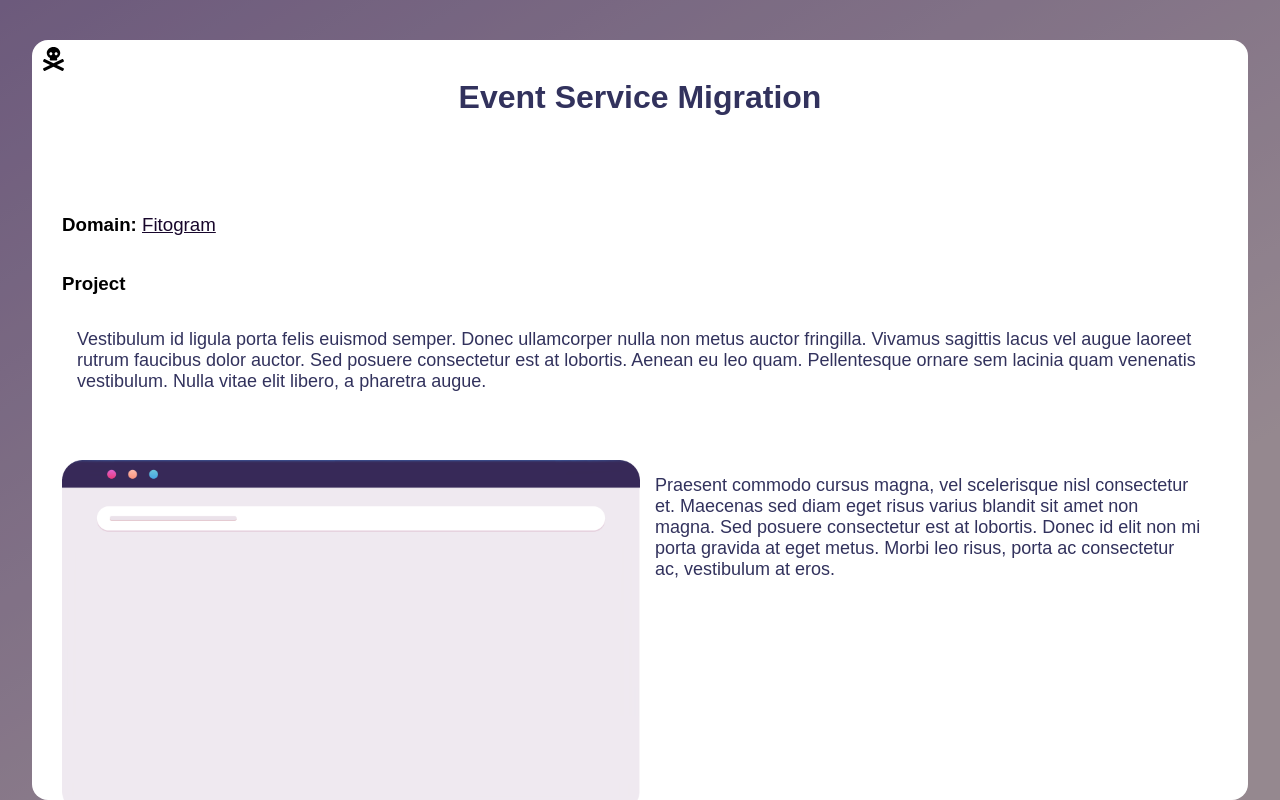
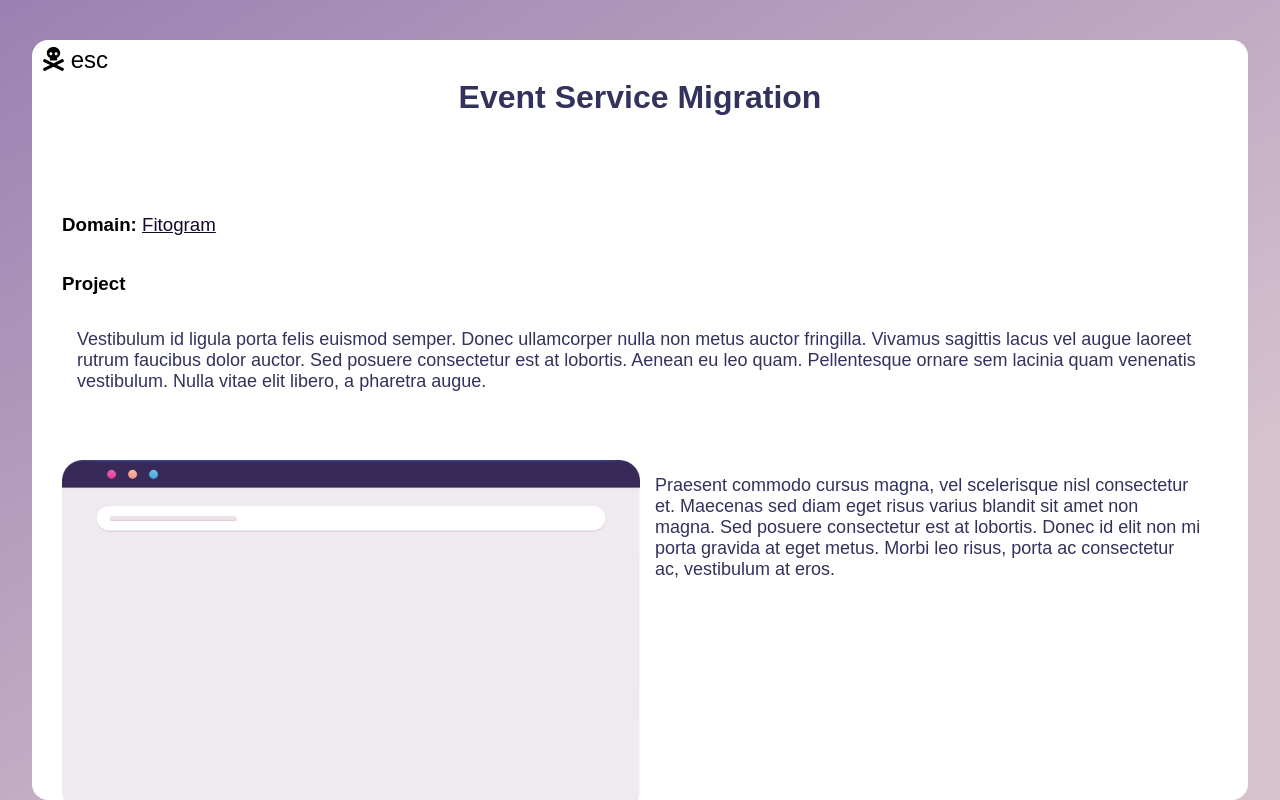
Before and after one commit to adampauw/portfolio2022, a React (Create React App) app: page /tasks in a window 1280 px wide. Both pictures are taken after a click on the button "Event Service Migration". Shown: the top 800 px of the page. Built offline with nearby package versions, Linux system fonts and the light colour scheme; a web font is replaced by a local one.

Commit message:
disable modal propegation

```diff
--- a/src/components/Modals/Modal.tsx
+++ b/src/components/Modals/Modal.tsx
@@ -40,12 +40,10 @@ export const Modal: FunctionComponent<ModalProps> = ({
 
   const modal = (
     <React.Fragment>
-      <Backdrop/>
-      <Wrapper tabIndex={-1} role="dialog"></Wrapper>
       <Wrapper>
-        <StyledModal>
+        <StyledModal onClick={event => event.stopPropagation()}>
           <Header>
-            <CloseButton onClick={hide}><FontAwesomeIcon icon={faSkullCrossbones}/></CloseButton>
+            <CloseButton onClick={hide}><FontAwesomeIcon icon={faSkullCrossbones}/> esc</CloseButton>
           </Header>
           <Content>{modalContent}</Content>
         </StyledModal>
--- a/src/components/tasks/TaskContainer.tsx
+++ b/src/components/tasks/TaskContainer.tsx
@@ -20,6 +20,9 @@ export const TaskContainer: FC = () => {
     flex-wrap: wrap;
     padding: 0;
     margin: 150px 0;
+    @media(max-width: 767px) {
+      margin: 50px 0;
+    }
   `;
 
   const TaskWrapper = styled.div`
@@ -34,6 +37,9 @@ export const TaskContainer: FC = () => {
     border: 2px solid ${PURPLE};
     margin: 100px auto;
     border-radius: 40%;
+    @media(max-width: 767px) {
+      margin: 50px auto;
+    }
   `;
 
   const Image = styled.img`
```
